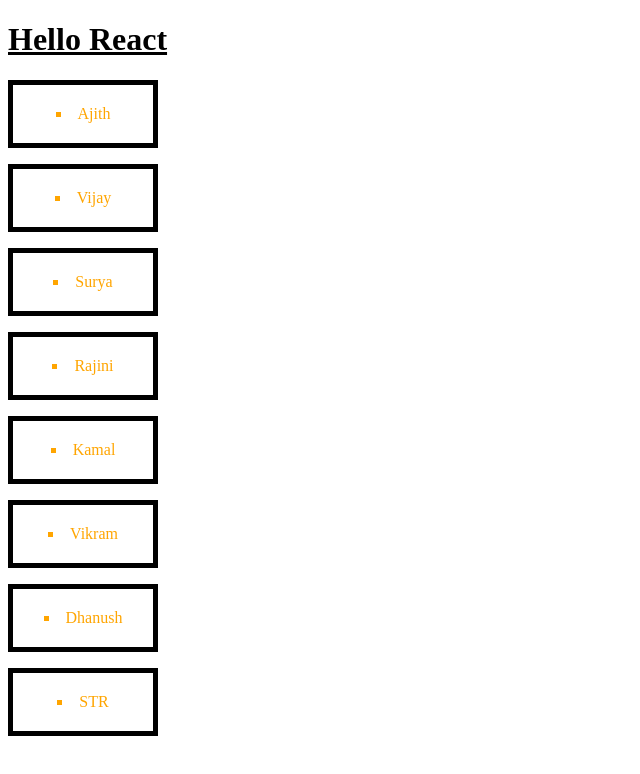
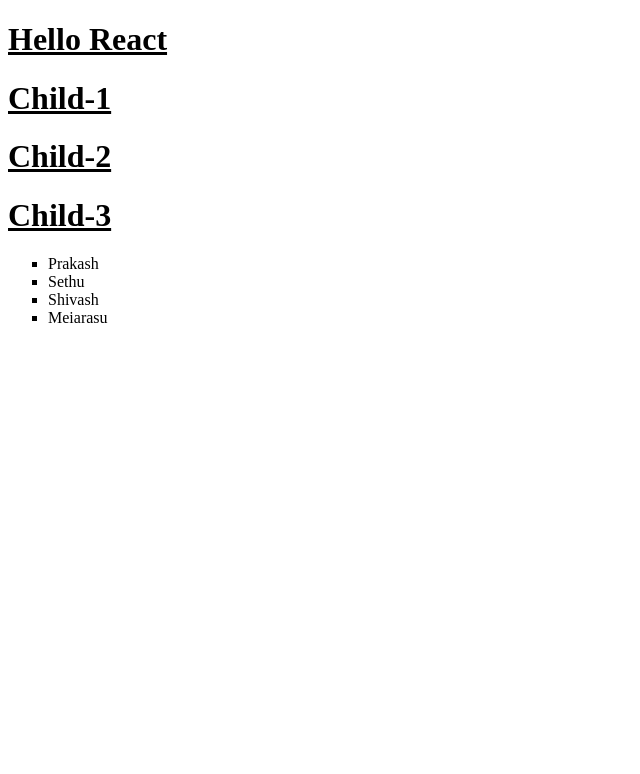
Before and after one commit to prakashsmokiez1115/vite-app, a React (Vite) app: page / in a window 1280 px wide. Shown: the top 774 px of the page, without its empty margins (0-640 px from the left). Built offline with nearby package versions, Linux system fonts and the light colour scheme.

Commit message:
dec-27 vite app changes

```diff
--- a/src/App.jsx
+++ b/src/App.jsx
@@ -1,4 +1,4 @@
-import { useState } from 'react'
+import { createContext, useState } from 'react'
 import reactLogo from './assets/react.svg'
 import viteLogo from '/vite.svg'
 import './App.css'
@@ -9,10 +9,14 @@
 import ListKeys from './ListKeys'
 
 
+export let userData = createContext();
+
 function App() {
 
-  const user1 = "Sethupathi";
-  const user2 = "Prakash";
+  const user1 = "Prakash";
+  const user2 = "Sethu";
+  const user3 = "Shivash";
+  const user4 = "Meiarasu";
 
   return (
     <div>
@@ -29,7 +33,11 @@
 
       {/* <State /> */}
 
-      <ListKeys />
+      {/* <ListKeys /> */}
+
+      <userData.Provider value={{ user1, user2, user3, user4 }}>
+        <Child1 />
+      </userData.Provider>
     </div>
   )
 }
--- a/src/Child3.jsx
+++ b/src/Child3.jsx
@@ -1,11 +1,25 @@
-import React from 'react'
+import React, { useContext } from 'react'
+import { userData } from './App'
+
+
 
 const Child3 = (c3) => {
+
+    let getData3 = useContext(userData);
+
     return (
         <div>
             <u><h1>Child-3</h1></u>
             <h2>{c3.user1}</h2>
             <h2>{c3.user2}</h2>
+
+            <ul style={{ listStyle: "square" }}>
+                <li>{getData3.user1}</li>
+                <li>{getData3.user2}</li>
+                <li>{getData3.user3}</li>
+                <li>{getData3.user4}</li>
+            </ul>
+
         </div>
     )
 }
```
